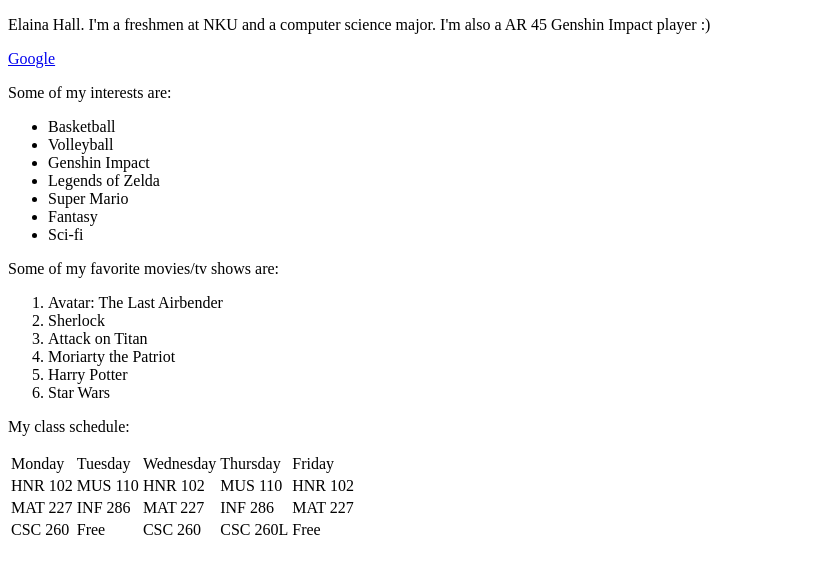
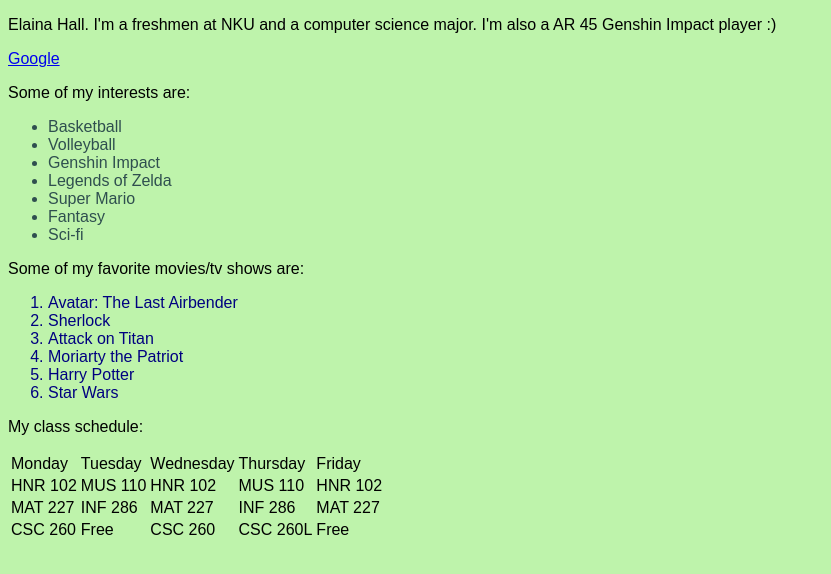
Before and after one commit to ejhall04/Lab3, a plain HTML site: page Lab3.html in a window 1280 px wide. Shown: the whole page, without its empty margins (0-831 px from the left). Drawn offline with Linux system fonts and the light colour scheme.

Commit message:
Added style sheet

```diff
--- a/Lab3.html
+++ b/Lab3.html
@@ -1,12 +1,16 @@
 <!DOCTYPE html>
     <HTML>
+        <head>
+            <link rel="stylesheet" type="text/css" href="stylesheet.css">
+        </head>
+        <body>
             <P>
                 Elaina Hall. I'm a freshmen at NKU and a computer science major. I'm also a AR 45 Genshin Impact player :)
             </P>
             <a href= "https://www.google.com "> Google </a>
             <p>
                 Some of my interests are: <br>
-            <ul>
+                <ul class="unorderedList">
                     <li>Basketball</li>
                     <li>Volleyball</li>
                     <li>Genshin Impact</li>
@@ -18,7 +22,7 @@
             </p>
             <p>
                 Some of my favorite movies/tv shows are: <br>
-            <ol>
+                <ol class="orderedList">
                     <li>Avatar: The Last Airbender</li>
                     <li>Sherlock</li>
                     <li>Attack on Titan</li>
@@ -60,4 +64,5 @@
                     </tr>
                 </table>
             </p>
+        </body>
     </HTML>
--- /dev/null
+++ b/stylesheet.css
@@ -0,0 +1,3 @@
+body {font-family: Arial; background-color: #bef3ab}
+.unorderedList {color:darkslategray}
+.orderedList {color: navy}
```
Also changed, not shown: 1 other file. Lines whose indentation alone changed are shown as unchanged.
